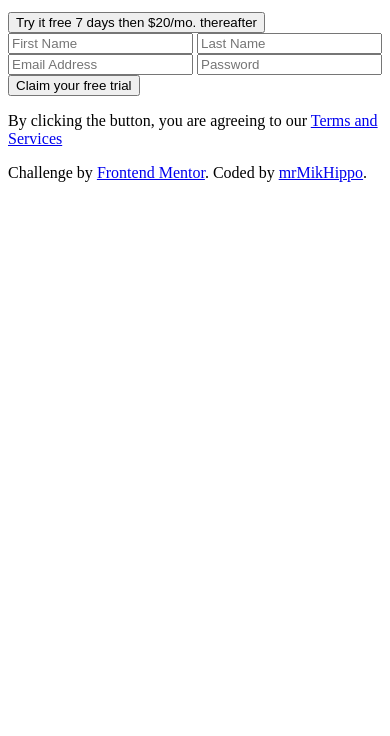
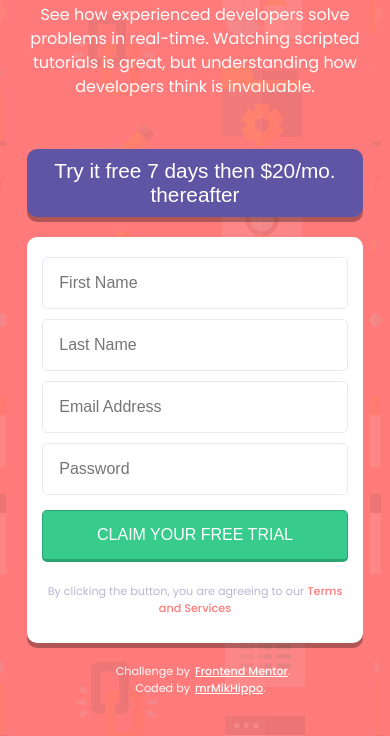
Before and after one commit to mrMikHippo/intro-component-signup-form, a plain HTML site: page index.html in a window 390 px wide. Shown: the part 175-911 px from the top of the page. Before the commit the page ends 844 px from the top, so only its background shows below. Drawn offline with Linux system fonts and the light colour scheme.

Commit message:
Implemented styles for small screens.

```diff
--- /dev/null
+++ b/css/styles.css
@@ -0,0 +1,150 @@
+html {
+  box-sizing: border-box;
+}
+
+*, *:before, *:after {
+  box-sizing: inherit;
+}
+
+body {
+  margin: 0;
+  text-align: center;
+  padding: 10% 7%;
+  font-family: 'Poppins', sans-serif;
+  font-size: 16px;
+  font-weight: 400;
+  background-image: url('../images/bg-intro-mobile.png');
+  background-color: hsl(0, 100%, 74%);
+  color: #fdfdfd;
+}
+
+button, input {
+  outline-style: none;
+}
+
+a {
+  text-decoration: none;
+  font-weight: 500;
+}
+
+/* Header */
+header {
+  margin-bottom: 50px;
+  color: #fdfdfd;
+}
+
+header h1 {
+  font-weight: 700;
+}
+
+.header-description {
+  line-height: 1.5;
+}
+
+/* Sign-up Section */
+.try-it-btn {
+  font-size: 1.3rem;
+  padding: 10px 20px;
+  color: #fff;
+  border: none;
+  border-radius: 10px;
+  background-color: hsl(248, 32%, 49%);
+  box-shadow: 0 5px 0 rgba(0,0,0,0.3);
+  transition: ease .5s;
+}
+
+.try-it-btn:hover {
+  cursor: pointer;
+}
+
+.try-it-btn:active {
+  background-color: hsl(248, 32%, 39%);
+  box-shadow: 0 0 0 rgba(0,0,0,0.4);
+}
+
+.sign-up-form {
+  margin: 20px 0;
+  padding: 15px;
+  border: none;
+  border-radius: 10px;
+  box-shadow: 0 5px 0 rgba(0,0,0,0.3);
+  background-color: white;
+
+  display: flex;
+  flex-direction: column;
+}
+
+.sign-up-form > input {
+  margin: 5px 0;
+  padding: 1rem;
+  border: 1px solid hsl(246, 25%, 93%);
+  border-radius: 5px;
+  font-size: 1rem;
+  font-weight: 500;
+}
+
+.sign-up-form button {
+  font-size: 1rem;
+  font-weight: 500;
+  color: #fff;
+  text-transform: uppercase;
+  margin: 10px 0;
+  padding: 15px;
+  border-radius: 5px;
+  border: 1px solid hsl(154, 59%, 41%);
+  background-color: hsl(154, 59%, 51%);
+  border-bottom-width: 3px;
+  transition: ease .5s;
+}
+
+.sign-up-form button:hover {
+  cursor: pointer;
+  background-color: hsl(154, 59%, 47%);
+}
+
+.sign-up-form button:active {
+  background-color: hsl(154, 59%, 57%);
+  border-bottom-width: 1px;
+  padding-bottom: 17px;
+}
+
+.sign-up-form p {
+  font-size: .7rem;
+  font-weight: 400;
+  color: hsl(246, 25%, 77%);
+}
+
+.terms-and-service-link {
+  color: hsl(0, 100%, 74%);
+}
+
+footer {
+  font-size: .7rem;
+  font-weight: 400;
+}
+
+footer p {
+  display: flex;
+}
+
+footer p span {
+  flex: 1;
+}
+footer p span:first-of-type {
+  text-align: right;
+  padding-right: 5px;
+}
+
+footer p span:last-of-type {
+  text-align: left;
+  padding-right: 5px;
+}
+
+footer a {
+  color: white;
+  text-decoration: underline;
+}
+
+footer p {
+  margin: 0;
+}
--- a/index.html
+++ b/index.html
@@ -9,18 +9,22 @@
 
   <title>Frontend Mentor | Intro component with sign up form</title>
 
+  <link href="https://fonts.googleapis.com/css?family=Poppins:400,500,600,700&display=swap" rel="stylesheet">
+  <link rel="stylesheet" href="css/styles.css">
 </head>
 
 <body>
 
+  <div class="wrapper">
+
   <header>
     <h1>Learn to code by watching others</h1>
-    <p class="description">See how experienced developers solve problems in real-time. Watching scripted tutorials is great,
+    <p class="header-description">See how experienced developers solve problems in real-time. Watching scripted tutorials is great,
       but understanding how developers think is invaluable.</p>
   </header>
 
-  <section class="signup-section">
-    <button class="try-it-btn">Try it free 7 days then $20/mo. thereafter</button>
+  <section class="sign-up-section">
+    <button class="try-it-btn"><span class="bold">Try it free 7 days</span> then $20/mo. thereafter</button>
 
     <form class="sign-up-form" novalidate>
       <input type="text" name="first-name" aria-label="first-name" placeholder="First Name">
@@ -28,17 +32,20 @@
       <input type="email" name="email-address" aria-label="email-address" placeholder="Email Address">
       <input type="text" name="password" aria-label="password" placeholder="Password">
       <button type="submit" name="submit-button">Claim your free trial</button>
-      <p>By clicking the button, you are agreeing to our <a class="terms-and-service" href="#">Terms and Services</a></p>
+      <p>By clicking the button, you are agreeing to our <a class="terms-and-service-link" href="#">Terms and Services</a></p>
     </form>
   </section>
 
+</div>
+  <footer>
+      <p>
+        <span>Challenge by</span> <span><a href="https://www.frontendmentor.io?ref=challenge" target="_blank">Frontend Mentor</a>.</span>
+      </p>
+      <p>
+        <span>Coded by</span> <span><a href="https://github.com/mrMikHippo" target="_blank">mrMikHippo</a>.</span>
+      </p>
+  </footer>
 
-  <footer>
-    <p class="attribution">
-      Challenge by <a href="https://www.frontendmentor.io?ref=challenge" target="_blank">Frontend Mentor</a>.
-      Coded by <a href="https://github.com/mrMikHippo">mrMikHippo</a>.
-    </p>
-  </footer>
 </body>
 
 </html>
```
